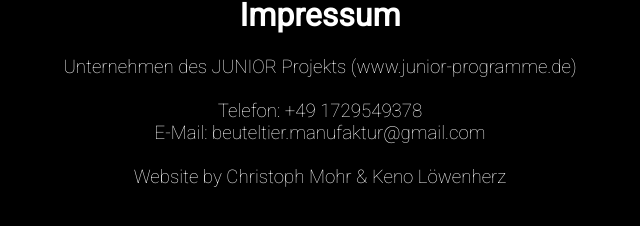
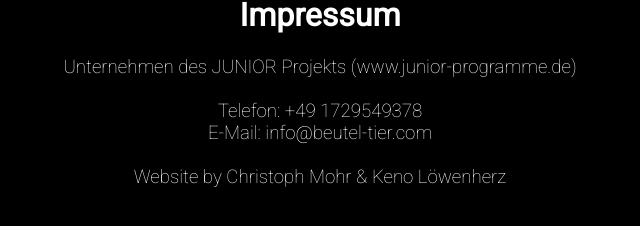
Before and after one commit to Beuteltier/beuteltier.github.io, a Jekyll site: the page built from impressum.html, in a window 1280 px wide. Shown: the part 331-557 px from the top of the page, without its empty margins (320-960 px from the left). Built offline with Jekyll 4.4.1, drawn with Linux system fonts in a browser that asks for light colours.

Commit message:
Update impressum.html

```diff
--- a/impressum.html
+++ b/impressum.html
@@ -16,7 +16,7 @@ permalink: /impressum
         <br>
         Telefon: +49 1729549378
         <br>
-        E-Mail: <a href="mailto:info@beutel-tier.com">beuteltier.manufaktur@gmail.com</a>
+        E-Mail: <a href="mailto:info@beutel-tier.com">info@beutel-tier.com</a>
         <br>
         <br>
         Website by Christoph Mohr & Keno Löwenherz
```
